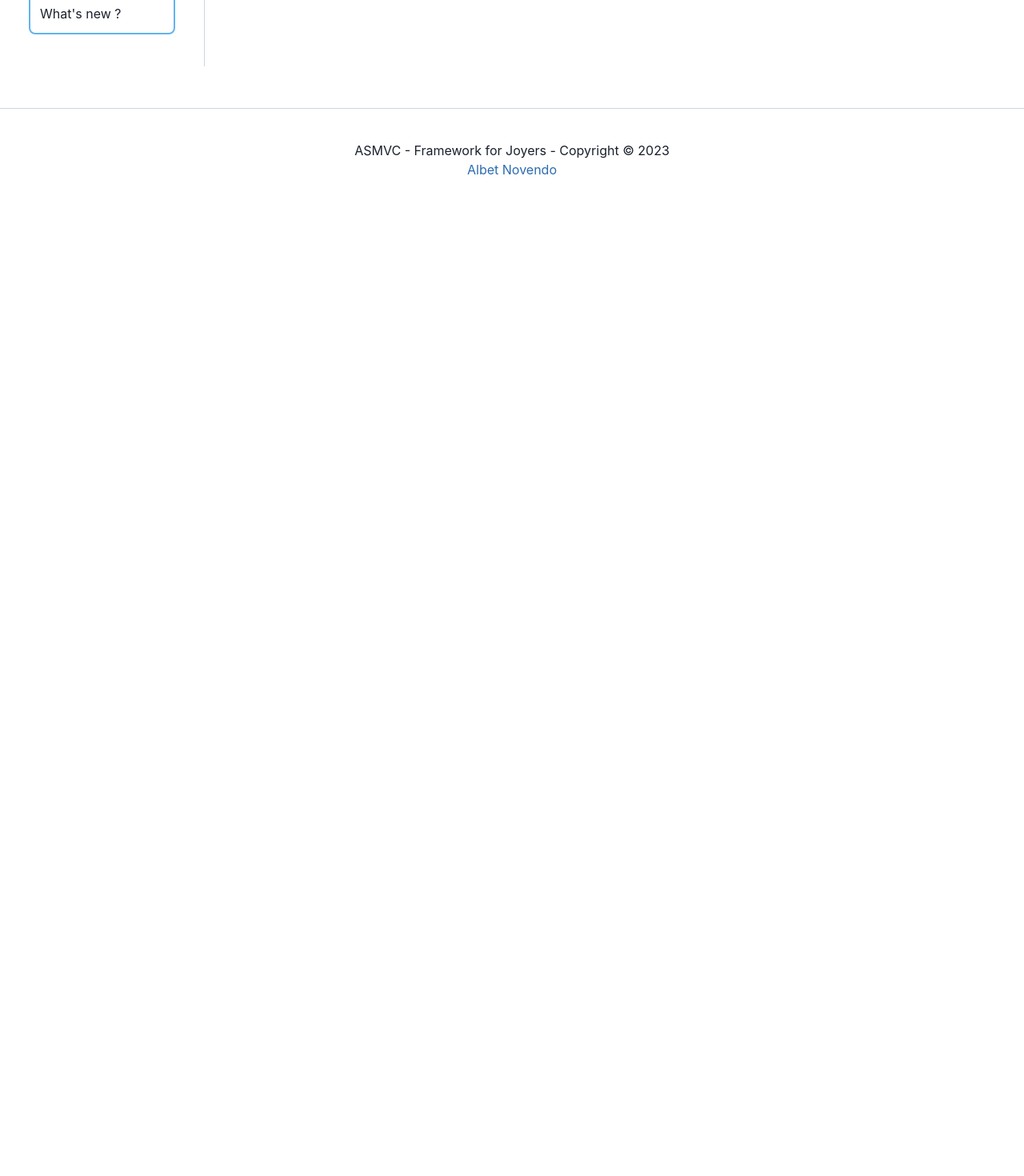
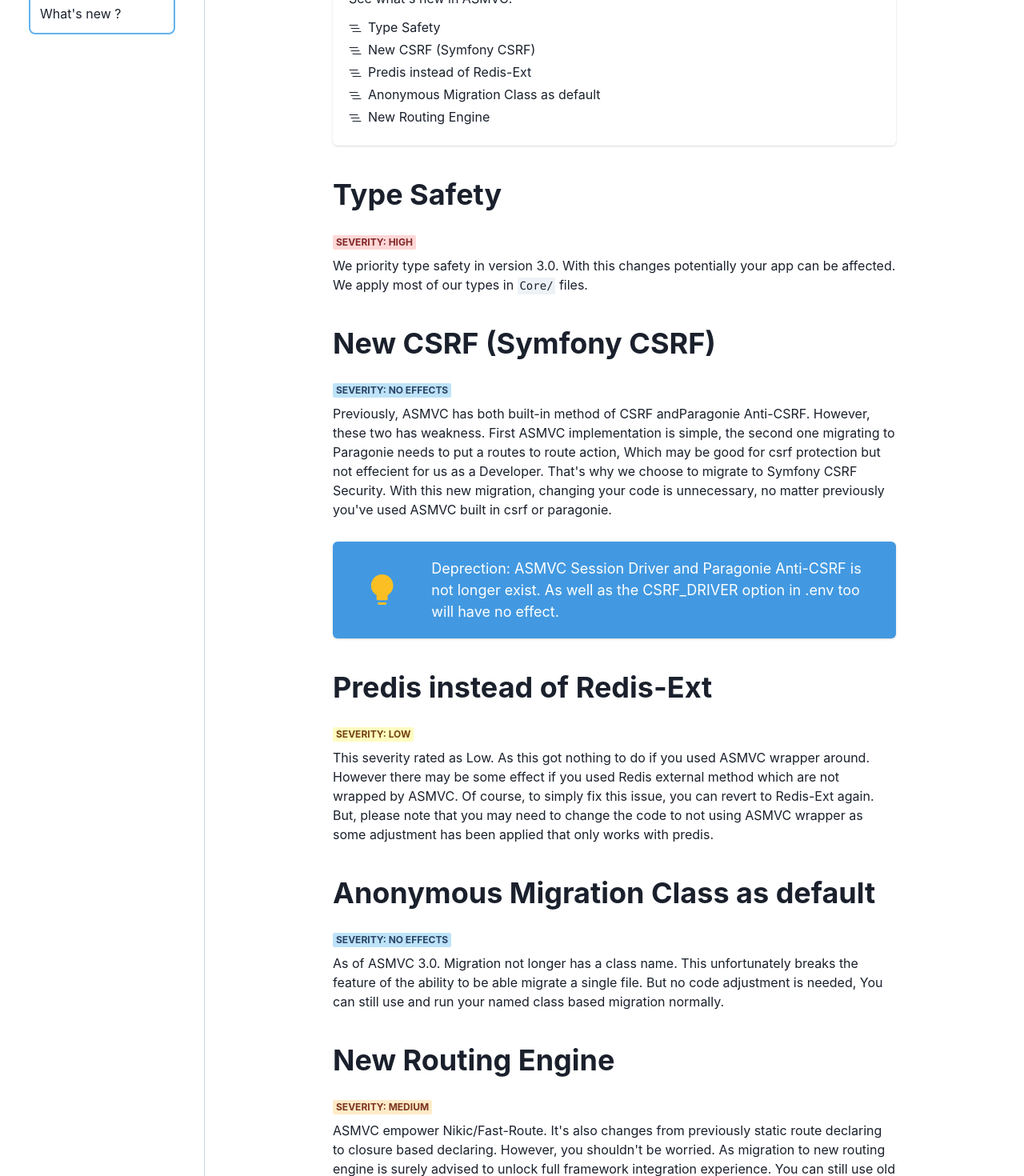
Before and after one commit to albetnov/asmvc-docs, a Next.js app: page /docs/starting/new in a window 1280 px wide. Shown: the part 220-1690 px from the top of the page at 80% size. Before the commit the page ends 800 px from the top, so only its background shows below. Built offline with nearby package versions, Linux system fonts and the light colour scheme.

Commit message:
feat: what's new page

```diff
--- a/Components/Docs/Layout.tsx
+++ b/Components/Docs/Layout.tsx
@@ -13,7 +13,7 @@
 import AccordionLink from "./AccordionLink";
 
 interface DocsLayoutProps extends PropsWithChildren {
-    title: string;
+    title?: string;
     desc?: string;
 }
 
@@ -22,7 +22,7 @@
     const index = router.pathname === "/docs" || router.pathname.startsWith("/docs/starting/new") ? 0 : 1;
 
     return (
-        <MainLayout title={title} desc={desc}>
+        <MainLayout title={title ? 'ASMVC Docs | '+ title : "ASMVC Docs"} desc={desc}>
             <Grid templateColumns="20% 1fr">
                 <GridItem borderRight="1px solid" borderColor="gray.300" my={3}>
                     <Accordion defaultIndex={index} allowToggle p={5}>
--- a/Components/Docs/Navigator.tsx
+++ b/Components/Docs/Navigator.tsx
@@ -17,12 +17,12 @@
             <CardBody>
                 <Text>{title}</Text>
                 <List mt={3}>
-                    <ListItem>
-                        <ListIcon as={BsListNested}/>
-                        {lists.map((item) => (
-                            <Link href={item.link} key={item.link}>{item.title}</Link>
-                        ))}
-                    </ListItem>
+                    {lists.map((item) => (
+                        <ListItem key={item.link} my={1}>
+                            <ListIcon as={BsListNested}/>
+                            <Link href={"#" + item.link}>{item.title}</Link>
+                        </ListItem>
+                    ))}
                 </List>
             </CardBody>
         </Card>
--- a/Components/Docs/Section.tsx
+++ b/Components/Docs/Section.tsx
@@ -3,11 +3,12 @@
 
 interface SectionProps extends PropsWithChildren {
     title: string;
+    id: string;
 }
 
-export default function Section({title, children}: SectionProps) {
+export default function Section({title, id, children}: SectionProps) {
     return (
-        <Box as="section" mt={10} id="definition">
+        <Box as="section" mt={10} id={id}>
             <Heading>{title}</Heading>
             <Box mt={5}>
                 {children}
--- a/pages/docs/starting/new/index.tsx
+++ b/pages/docs/starting/new/index.tsx
@@ -1,6 +1,64 @@
 import Layout from "../../../../Components/Docs/Layout";
+import Section from "../../../../Components/Docs/Section";
+import {Badge, Box, Code, Heading, Link, Text} from "@chakra-ui/react";
+import TipsCard from "../../../../Components/Docs/TipsCard";
+import Navigator from "../../../../Components/Docs/Navigator";
+
+const navigations = [
+    {link: "type-safety", title: "Type Safety"},
+    {link: "new-csrf", title: "New CSRF (Symfony CSRF)"},
+    {link: "predis", title: "Predis instead of Redis-Ext"},
+    {link: "anon-migration", title: "Anonymous Migration Class as default"},
+    {link: "new-route", title: "New Routing Engine"}
+];
 
 export default function New() {
-    return <Layout title="Hello World!">
+    return <Layout title="What's New in 3.0!">
+        <Box my={10}>
+            <Heading textAlign="center">What's New?</Heading>
+            <Navigator title="See what's new in ASMVC!" lists={navigations}/>
+        </Box>
+        <Section title={navigations[0].title} id={navigations[0].link}>
+            <Badge colorScheme="red" my={2}>Severity: High</Badge>
+            <Text>We priority type safety in version 3.0. With this changes potentially your app can be affected.
+                We apply most of our types in <Code>Core/</Code> files.</Text>
+        </Section>
+        <Section title={navigations[1].title} id={navigations[1].link}>
+            <Badge colorScheme="blue" my={2}>Severity: No Effects</Badge>
+            <Text>Previously, ASMVC has both built-in method of CSRF and
+                <Link target="_blank" href="https://packagist.org/packages/paragonie/anti-csrf">Paragonie
+                    Anti-CSRF</Link>.
+                However, these two has weakness. First ASMVC implementation is simple, the second one migrating to
+                Paragonie needs to put a routes to route action, Which may be good for csrf protection but not effecient
+                for us as a Developer. That's why we choose to migrate to{" "}
+                <Link target="_blank" href="https://packagist.org/packages/symfony/security-csrf">Symfony CSRF
+                    Security</Link>. With this new migration, changing your code is unnecessary, no matter previously
+                you've used ASMVC built in csrf or paragonie.</Text>
+            <TipsCard>Deprection: ASMVC Session Driver and Paragonie Anti-CSRF is not longer exist. As well
+                as the CSRF_DRIVER option in .env too will have no effect.</TipsCard>
+        </Section>
+        <Section title={navigations[2].title} id={navigations[2].link}>
+            <Badge colorScheme="yellow" my={2}>Severity: Low</Badge>
+            <Text>This severity rated as Low. As this got nothing to do if you used ASMVC wrapper around. However there
+                may be some effect if you used Redis external method which are not wrapped by ASMVC. Of course, to
+                simply fix this issue, you can revert to Redis-Ext again. But, please note that you may need to change
+                the code to not using ASMVC wrapper as some adjustment has been applied that only works with
+                predis.</Text>
+        </Section>
+        <Section title={navigations[3].title} id={navigations[3].link}>
+            <Badge colorScheme="blue" my={2}>Severity: No Effects</Badge>
+            <Text>As of ASMVC 3.0. Migration not longer has a class name. This unfortunately breaks the feature of the
+                ability to be able migrate a single file. But no code adjustment is needed, You can still use and run
+                your named class based migration normally.</Text>
+        </Section>
+        <Section title={navigations[4].title} id={navigations[4].link}>
+            <Badge colorScheme="orange" my={2}>Severity: Medium</Badge>
+            <Text>ASMVC empower {" "}
+                <Link href="https://packagist.org/packages/nikic/fast-route"
+                      target="_blank">Nikic/Fast-Route</Link>. It's also changes from previously static route declaring
+                to closure based declaring. However, you shouldn't be worried. As migration to new routing engine is
+                surely advised to unlock full framework integration experience. You can still use old routing. More info
+                can be found <Link href="/">Here</Link>.</Text>
+        </Section>
     </Layout>;
 }
```
Also changed, not shown: pages/docs/index.tsx (+10 -6 lines).
